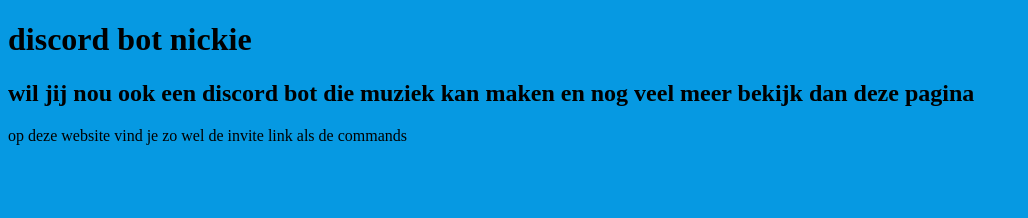
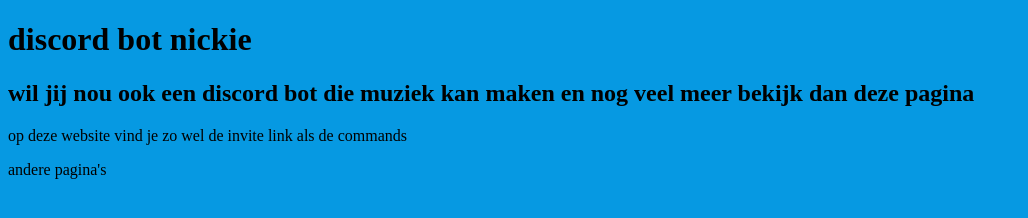
Before and after one commit to nickdebesten/nickie-bot-discord, a plain HTML site: page index.html in a window 1280 px wide. Shown: the whole page, without its empty margins (0-1028 px from the left). Drawn offline with Linux system fonts and the light colour scheme.

Commit message:
Update index.html

```diff
--- a/index.html
+++ b/index.html
@@ -9,3 +9,4 @@
   <h1> discord bot nickie</h1>
   <h2> wil jij nou ook een discord bot die muziek kan maken en nog veel meer bekijk dan deze pagina</h2>
 <a>op deze website vind je zo wel de invite link als de commands</a>
+<p> andere pagina's<p>
```
